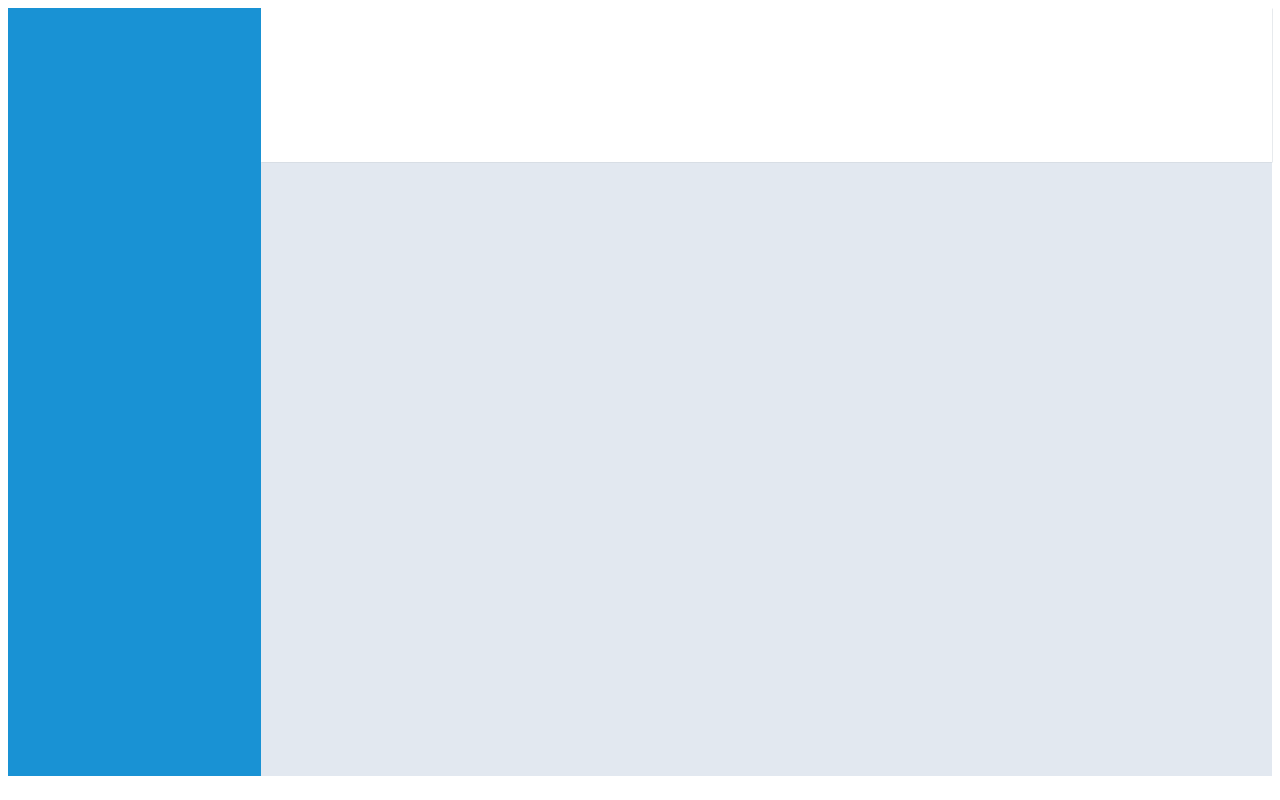
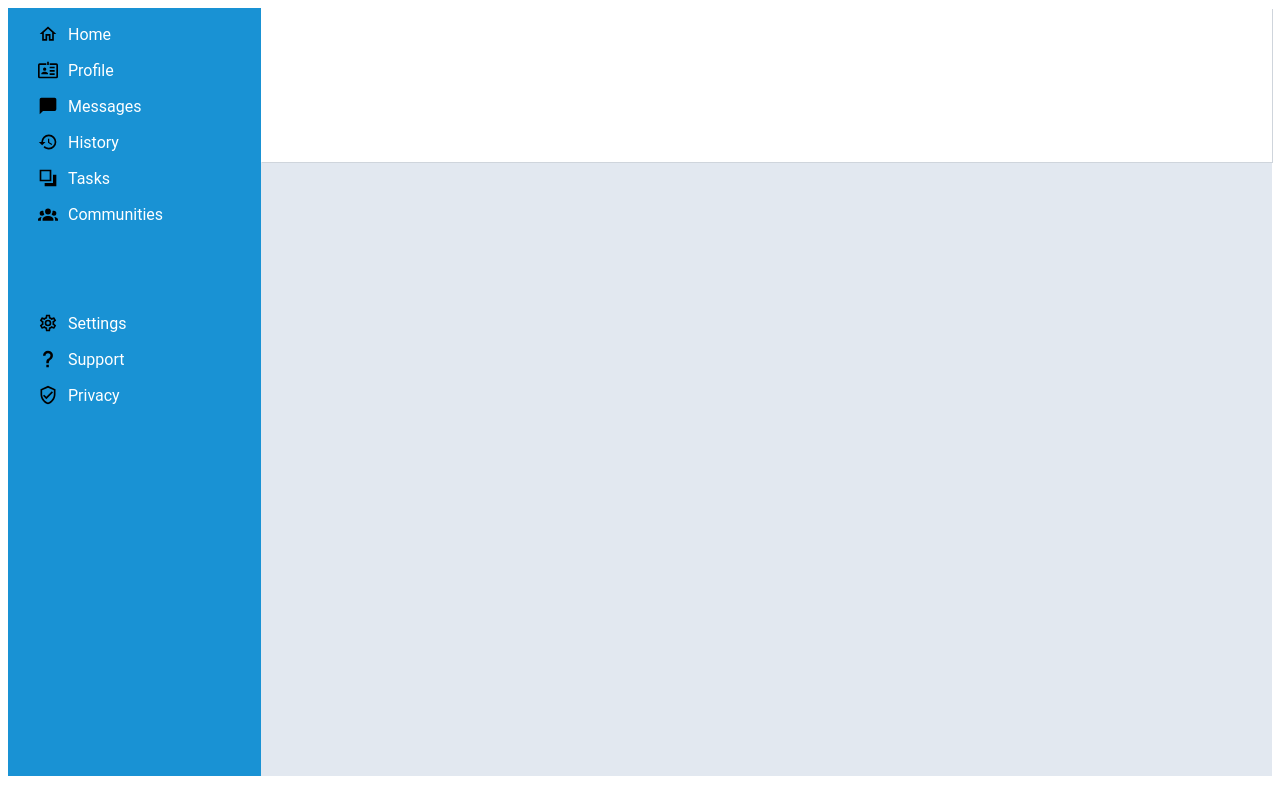
Before and after one commit to BadrSayed2/dashboard, a plain HTML site: page index.html in a window 1280 px wide. Drawn offline with Linux system fonts and the light colour scheme.

Commit message:
finished the sidebar section

```diff
--- a/index.html
+++ b/index.html
@@ -10,6 +10,52 @@
     <div class="container">
 
         <div class="sidebar">
+            <p>
+                <img src="images/home-outline.svg" alt="" srcset="" width="20px">
+                <span>Home</span>
+            </p>
+
+            <p>
+                <img src="images/profile.svg" alt="" srcset="" width="20px">
+                <span>Profile</span>
+            </p>
+
+            <p>
+                <img src="images/message.svg" alt="" srcset="" width="20px">
+                <span>Messages</span>
+            </p>
+
+            <p>
+                <img src="images/history.svg" alt="" srcset="" width="20px">
+                <span>History</span>
+            </p>
+            <p>
+                <img src="images/task.svg" alt="" srcset="" width="20px">
+                <span>Tasks</span>
+            </p>
+            <p>
+                <img src="images/community.svg" alt="" srcset="" width="20px">
+                <span>Communities</span>
+            </p>
+
+            <br>
+            <br>
+            <br>
+
+            <p>
+                <img src="images/settings.svg" alt="" srcset="" width="20px">
+                <span>Settings</span>
+            </p>
+
+            <p>
+                <img src="images/support.svg" alt="" srcset="" width="20px">
+                <span>Support</span>
+            </p>
+
+            <p>
+                <img src="images/privacy.svg" alt="" srcset="" width="20px">
+                <span>Privacy</span>
+            </p>
 
         </div>
 
--- a/style.css
+++ b/style.css
@@ -34,7 +34,29 @@ div.container>article.right-side{
 
 div.container>article.right-side>nav{
     background-color: #ffffff;
-    box-shadow: 0.5px 0.5px #cfd5dc;
+    box-shadow: 1px 1px #cfd5dc;
 }
 
 /* end of general layout */
+
+
+/* the side-bar styling */
+
+div.container>div.sidebar{
+    color: #ffffff;
+    padding-left: 30px;
+}
+div.container>div.sidebar p{
+    display: flex;
+    align-items: center;
+}
+
+div.container>div.sidebar p>span{
+    margin-left: 10px;
+}
+
+div.container>div.sidebar p>img path{
+    fill: #ffffff;
+}
+
+/* end of the side-bar styling */
```
Also changed, not shown: images/community.svg (added), images/history.svg (added), images/home-outline.svg (added), images/message.svg (added), images/privacy.svg (added), images/profile.svg (added), images/settings.svg (added), images/support.svg (added), images/task.svg (added).
